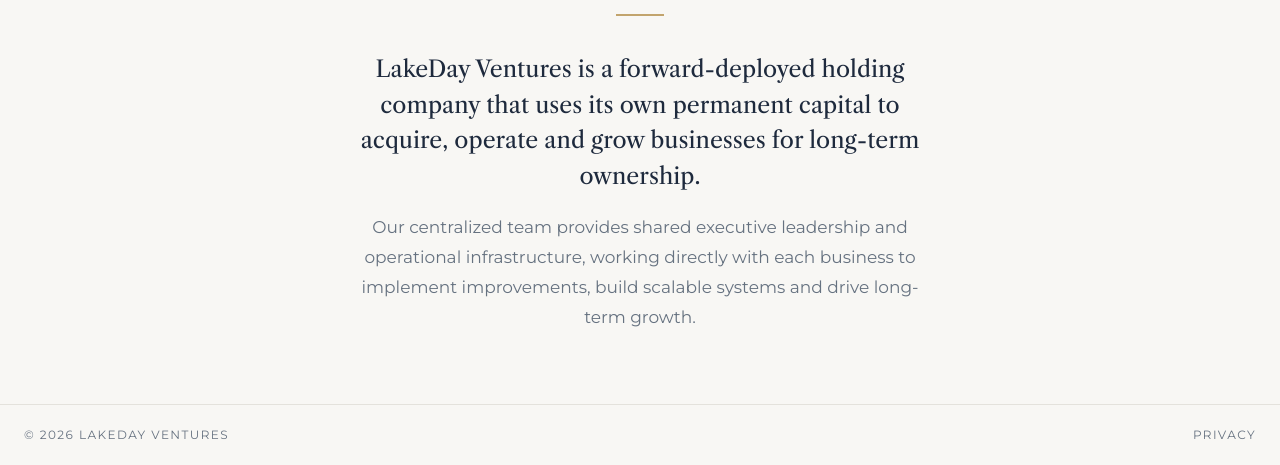
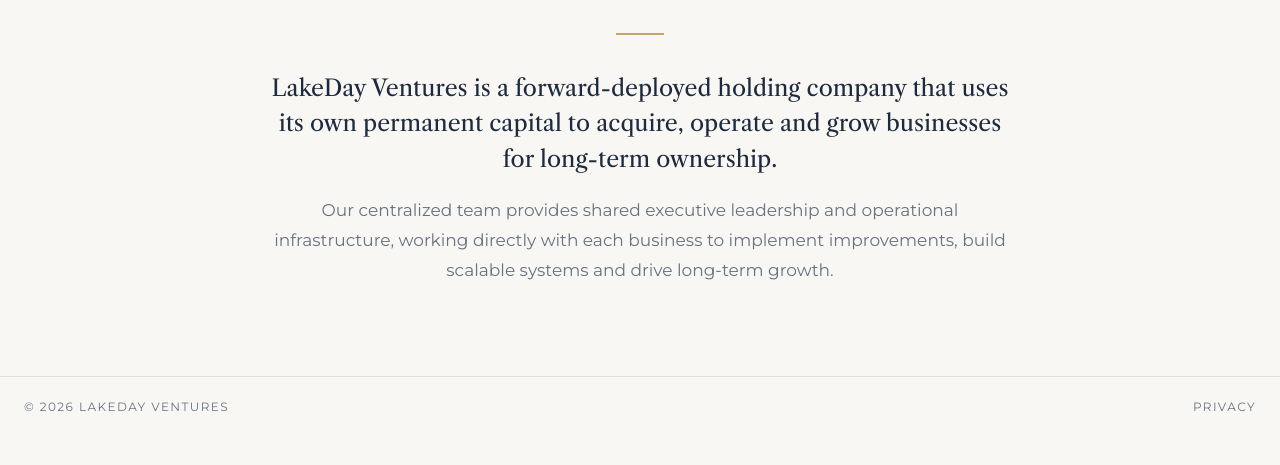
Before and after one commit to rdhmt/lakeday-site, a plain HTML site: page index.html in a window 1280 px wide. Shown: the part 363-828 px from the top of the page. After the commit the page ends 800 px from the top, so only its background shows below. Drawn offline with nearby package versions, Linux system fonts and the light colour scheme.

Commit message:
Widen home page body copy ~30%
Co-Authored-By: Claude Opus 5.5 <noreply@anthropic.com>
Claude-Session: https://claude.ai/code/session_01SS9iWB3543TSY3ZghdoPk1

```diff
--- a/index.html
+++ b/index.html
@@ -21,8 +21,9 @@ main{flex:1;display:flex;flex-direction:column;align-items:center;justify-conten
 .word{font-family:"Libre Caslon Text",Georgia,serif;font-weight:700;font-size:clamp(44px,8vw,76px);letter-spacing:-.01em;line-height:1}
 .sub{font-weight:600;font-size:clamp(12px,1.6vw,15px);letter-spacing:.55em;margin:14px 0 0 .55em;color:var(--navy)}
 .rule{width:48px;height:2px;background:var(--gold);margin:36px auto}
-.copy{max-width:34em;font-size:clamp(15px,1.4vw,17px);line-height:1.75;color:var(--slate)}
+.copy{max-width:44em;font-size:clamp(15px,1.4vw,17px);line-height:1.75;color:var(--slate)}
 .copy p+p{margin-top:1.1em}
+.nw{white-space:nowrap}
 .copy .lead{font-family:"Libre Caslon Text",Georgia,serif;font-size:clamp(19px,2vw,23px);line-height:1.55;color:var(--navy)}
 .tag{font-family:"Libre Caslon Text",Georgia,serif;font-size:clamp(20px,3vw,28px);line-height:1.4;color:var(--navy);max-width:20em}
 .tag span{display:block;color:var(--slate)}
@@ -49,8 +50,8 @@ footer a:hover{color:var(--navy);border-color:var(--gold)}
   <div class="sub">VENTURES</div>
   <div class="rule"></div>
   <div class="copy">
-    <p class="lead">LakeDay Ventures is a forward-deployed holding company that uses its own permanent capital to acquire, operate and grow businesses for long-term ownership.</p>
-    <p>Our centralized team provides shared executive leadership and operational infrastructure, working directly with each business to implement improvements, build scalable systems and drive long-term growth.</p>
+    <p class="lead">LakeDay Ventures is a forward-deployed holding company that uses its own permanent capital to acquire, operate and grow businesses for <span class="nw">long-term</span> ownership.</p>
+    <p>Our centralized team provides shared executive leadership and operational infrastructure, working directly with each business to implement improvements, build scalable systems and drive <span class="nw">long-term</span> growth.</p>
   </div>
 </main>
 <footer>
```
